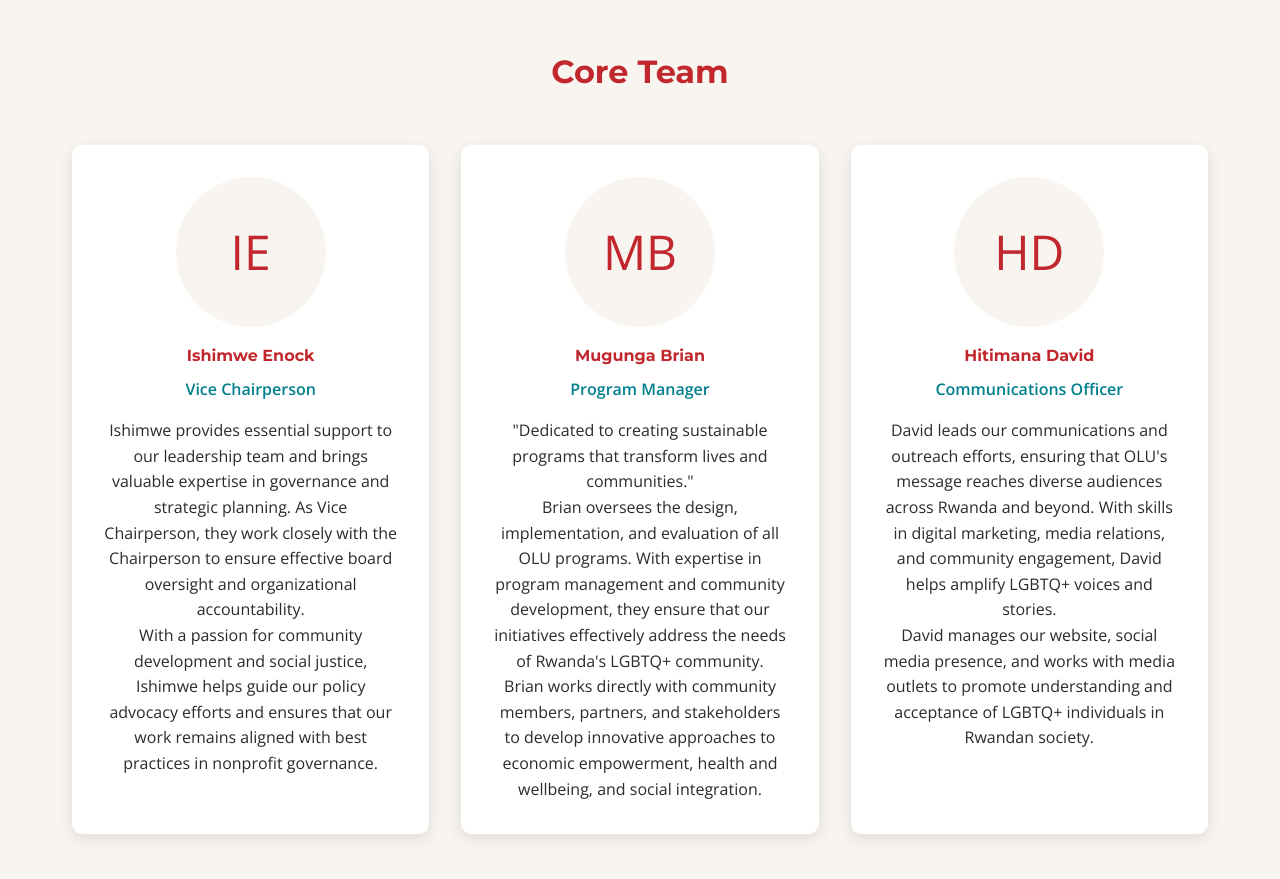
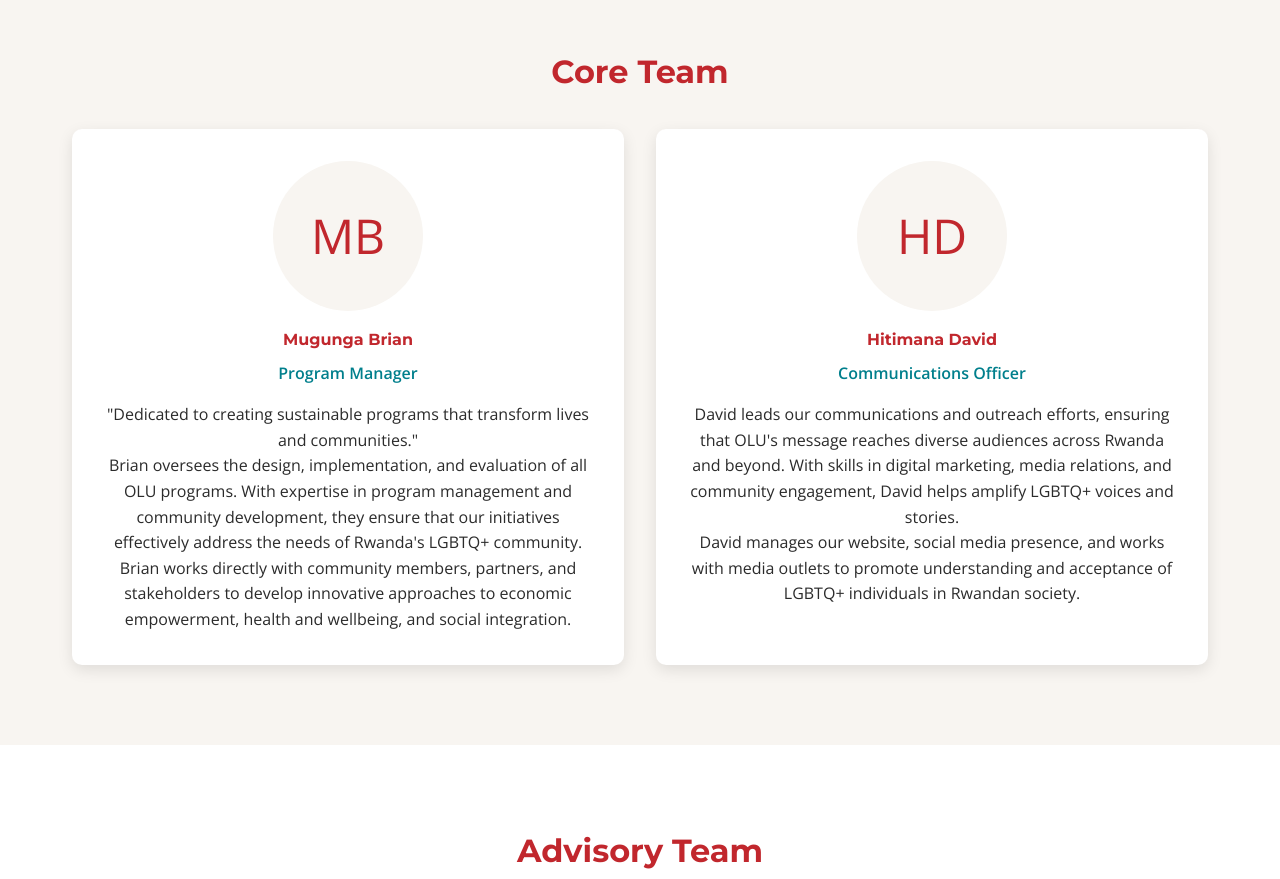
Before and after one commit to brianmugunga/Out-Loud-United, a plain HTML site: page team.html in a window 1280 px wide. Shown: the part 1440-2319 px from the top of the page. Drawn offline with nearby package versions, Linux system fonts and the light colour scheme.

Commit message:
Update team.html

```diff
--- a/team.html
+++ b/team.html
@@ -91,15 +91,8 @@
     <!-- Core Team -->
     <section class="section section-alt">
         <div class="container">
-            <h2 style="text-align: center; margin-bottom: 3rem;">Core Team</h2>
-            <div class="grid grid-3">
-                <div class="team-member">
-                    <div class="team-photo">IE</div>
-                    <h4 class="team-name">Ishimwe Enock</h4>
-                    <p class="team-title">Vice Chairperson</p>
-                    <p>Ishimwe provides essential support to our leadership team and brings valuable expertise in governance and strategic planning. As Vice Chairperson, they work closely with the Chairperson to ensure effective board oversight and organizational accountability.</p>
-                    <p>With a passion for community development and social justice, Ishimwe helps guide our policy advocacy efforts and ensures that our work remains aligned with best practices in nonprofit governance.</p>
-                </div>
+            <h2 style="text-align: center; margin-bottom: 2rem;">Core Team</h2>
+            <div class="grid grid-2">
 
                 <div class="team-member">
                     <div class="team-photo">MB</div>
```
